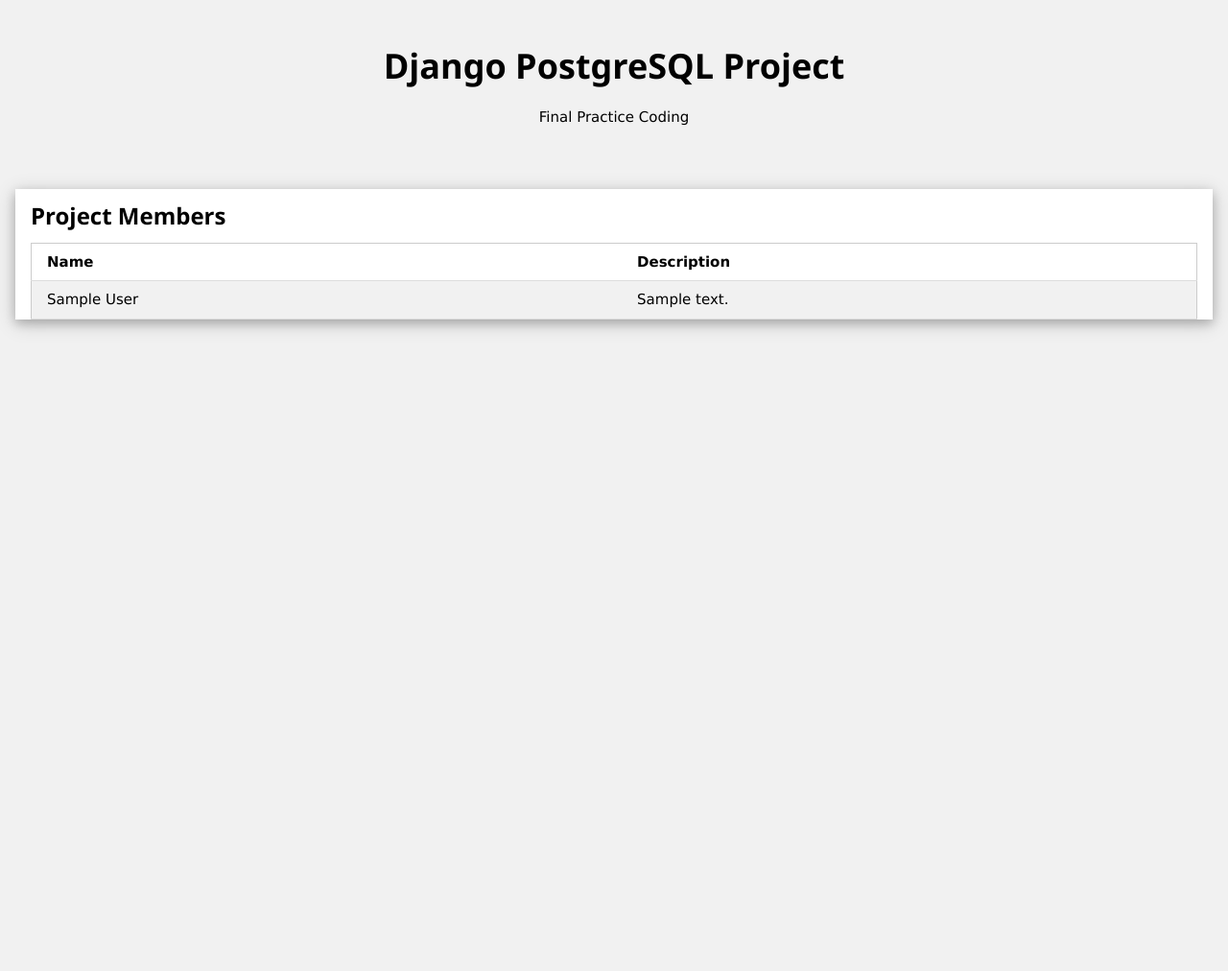
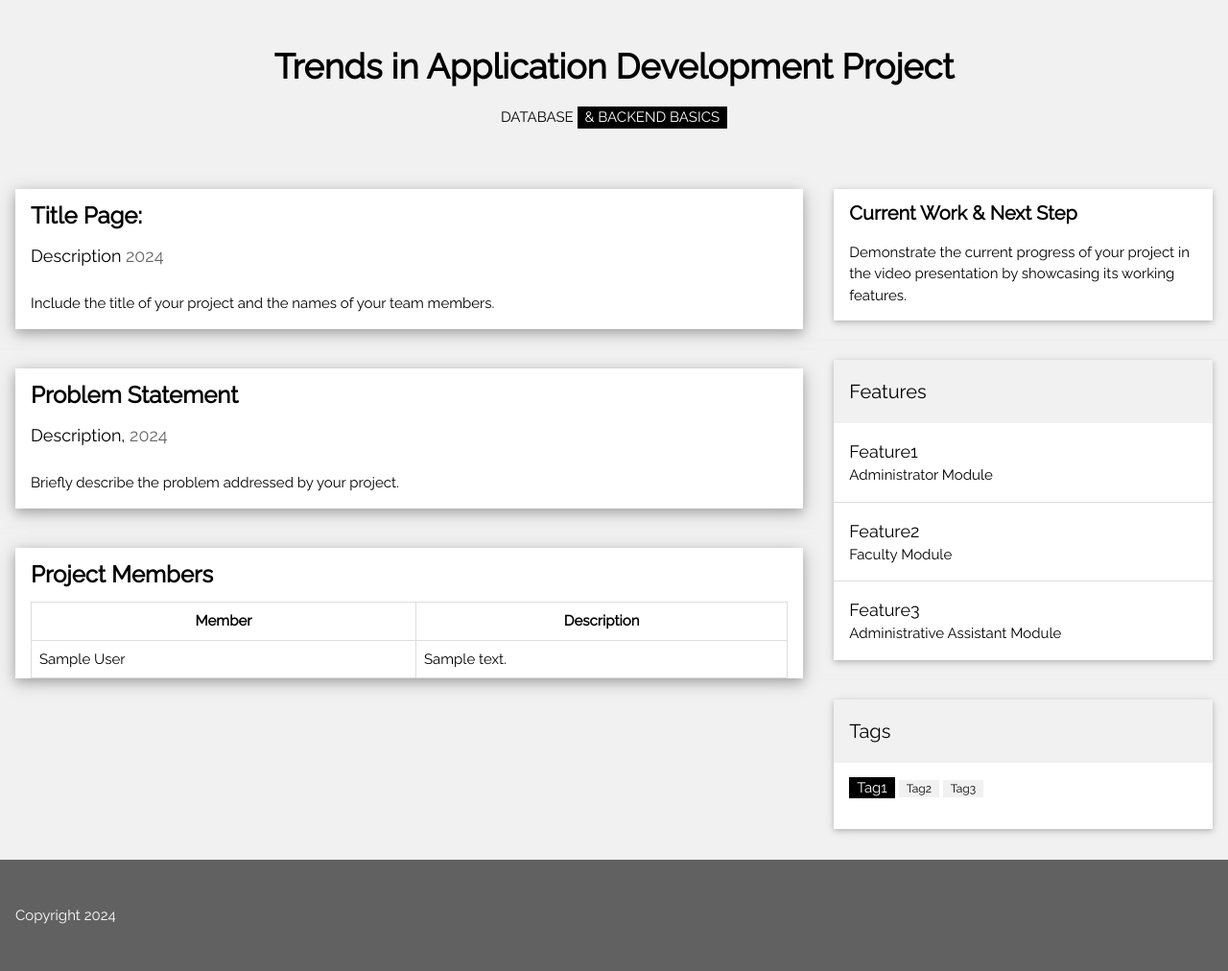
Before and after one commit to marcianmc/django-postgresql-project, a Django app: page / in a window 1280 px wide. Shown: the whole page at 96% size. Before the commit the page ends 345 px from the top, so only its background shows below. Run offline with Django 5.2, Linux system fonts and the light colour scheme; tables that the repository leaves empty hold one stand-in row (values such as "Sample post").

Commit message:
FINAL project

```diff
--- a/app/templates/index.html
+++ b/app/templates/index.html
@@ -1,7 +1,7 @@
 <!DOCTYPE html>
 <html>
 <head>
-<title>Django PostgreSQL Project</title>
+<title>Trends in Application Development Project</title>
 
 <meta charset="UTF-8">
 <meta name="viewport" content="width=device-width, initial-scale=1">
@@ -9,6 +9,22 @@
 <link rel="stylesheet"
 href="https://www.w3schools.com/w3css/4/w3.css">
 
+<link rel="stylesheet"
+href="https://fonts.googleapis.com/css?family=Raleway">
+
+<style>
+body,h1,h2,h3,h4,h5 {
+    font-family: "Raleway", sans-serif
+}
+table {
+    width: 100%;
+    border-collapse: collapse;
+}
+table, th, td {
+    border: 1px solid #ddd;
+    padding: 8px;
+}
+</style>
 </head>
 
 <body class="w3-light-grey">
@@ -16,9 +32,39 @@ href="https://www.w3schools.com/w3css/4/w3.css">
 <div class="w3-content" style="max-width:1400px">
 
 <header class="w3-container w3-center w3-padding-32">
-<h1><b>Django PostgreSQL Project</b></h1>
-<p>Final Practice Coding</p>
+    <h1><b>Trends in Application Development Project</b></h1>
+    <p>DATABASE <span class="w3-tag">& BACKEND BASICS</span></p>
 </header>
+
+<div class="w3-row">
+
+<div class="w3-col l8 s12">
+
+<div class="w3-card-4 w3-margin w3-white">
+<div class="w3-container">
+<h3><b>Title Page:</b></h3>
+<h5>Description <span class="w3-opacity">2024</span></h5>
+</div>
+
+<div class="w3-container">
+<p>Include the title of your project and the names of your team members.</p>
+</div>
+</div>
+
+<hr>
+
+<div class="w3-card-4 w3-margin w3-white">
+<div class="w3-container">
+<h3><b>Problem Statement</b></h3>
+<h5>Description, <span class="w3-opacity">2024</span></h5>
+</div>
+
+<div class="w3-container">
+<p>Briefly describe the problem addressed by your project.</p>
+</div>
+</div>
+
+<hr>
 
 <div class="w3-card-4 w3-margin w3-white">
 
@@ -28,21 +74,82 @@ href="https://www.w3schools.com/w3css/4/w3.css">
 
 <div class="w3-container">
 
-<table class="w3-table-all">
+<table>
 
 <tr>
-<th>Name</th>
+<th>Member</th>
 <th>Description</th>
 </tr>
 
 {% for x in obj %}
 <tr>
-<td>{{x.name}}</td>
-<td>{{x.description}}</td>
+<td>{{ x.name }}</td>
+<td>{{ x.description }}</td>
 </tr>
 {% endfor %}
 
 </table>
+
+</div>
+</div>
+
+</div>
+
+<div class="w3-col l4">
+
+<div class="w3-card w3-margin w3-margin-top">
+<div class="w3-container w3-white">
+
+<h4><b>Current Work & Next Step</b></h4>
+
+<p>
+Demonstrate the current progress of your project in the video presentation by showcasing its working features.
+</p>
+
+</div>
+</div>
+
+<hr>
+
+<div class="w3-card w3-margin">
+<div class="w3-container w3-padding">
+<h4>Features</h4>
+</div>
+
+<ul class="w3-ul w3-hoverable w3-white">
+
+<li class="w3-padding-16">
+<span class="w3-large">Feature1</span><br>
+<span>Administrator Module</span>
+</li>
+
+<li class="w3-padding-16">
+<span class="w3-large">Feature2</span><br>
+<span>Faculty Module</span>
+</li>
+
+<li class="w3-padding-16">
+<span class="w3-large">Feature3</span><br>
+<span>Administrative Assistant Module</span>
+</li>
+
+</ul>
+</div>
+
+<hr>
+
+<div class="w3-card w3-margin">
+<div class="w3-container w3-padding">
+<h4>Tags</h4>
+</div>
+
+<div class="w3-container w3-white">
+<p>
+<span class="w3-tag w3-black w3-margin-bottom">Tag1</span>
+<span class="w3-tag w3-light-grey w3-small w3-margin-bottom">Tag2</span>
+<span class="w3-tag w3-light-grey w3-small w3-margin-bottom">Tag3</span>
+</p>
+</div>
 
 </div>
 
@@ -50,5 +157,11 @@ href="https://www.w3schools.com/w3css/4/w3.css">
 
 </div>
 
+</div>
+
+<footer class="w3-container w3-dark-grey w3-padding-32 w3-margin-top">
+<p>Copyright 2024</p>
+</footer>
+
 </body>
 </html>
```
